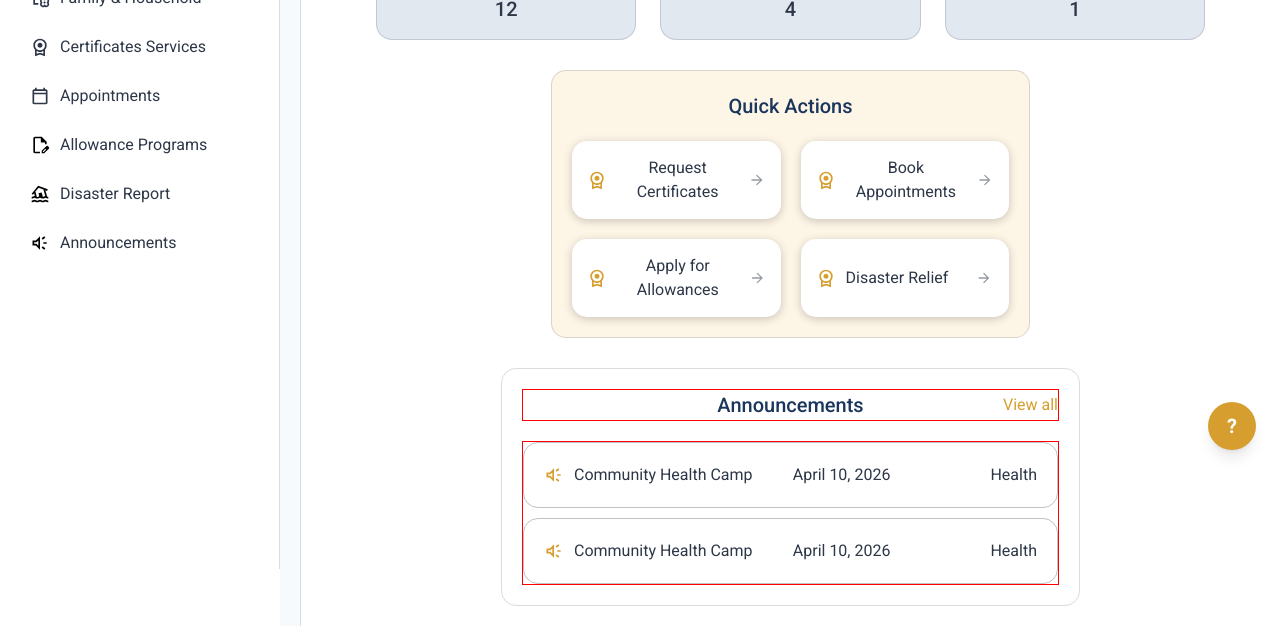
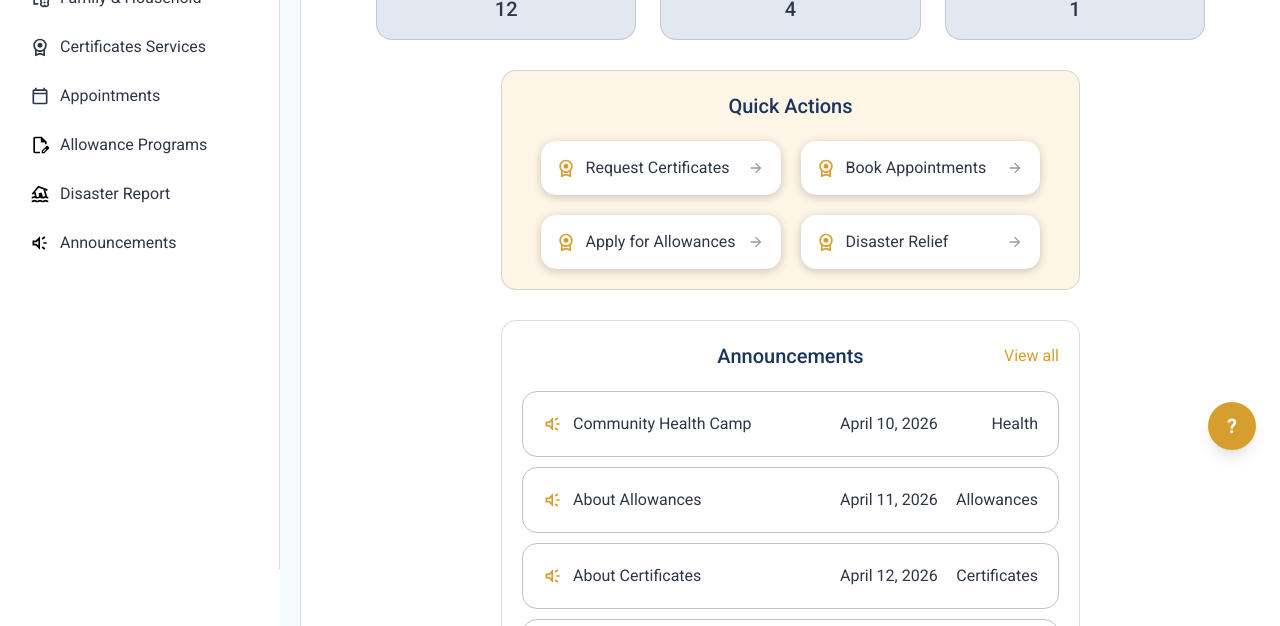
Before and after one commit to Mogith-Code/SmartGN-Digital-GN-Service-Management-System, a React (Vite) app in the folder SmartGN/: page /ResidentDashboard in a window 1280 px wide. Shown: the part 326-952 px from the top of the page. Built offline with nearby package versions, Linux system fonts and the light colour scheme; no server answers.

Commit message:
Updated Announcements.jsx

```diff
--- a/SmartGN/src/Components/ResidentDashboard/Announcements.jsx
+++ b/SmartGN/src/Components/ResidentDashboard/Announcements.jsx
@@ -2,10 +2,36 @@ import React from "react";
 import announcementIcon from "../../assets/brand_awareness_24dp_D69E2E_FILL0_wght400_GRAD0_opsz24.svg";
 
 function Announcements() {
+  const Announcements = [
+    {
+      id: 1,
+      title: "Community Health Camp",
+      date: "April 10, 2026",
+      category: "Health",
+    },
+    {
+      id: 2,
+      title: "About Allowances",
+      date: "April 11, 2026",
+      category: "Allowances",
+    },
+    {
+      id: 3,
+      title: "About Certificates",
+      date: "April 12, 2026",
+      category: "Certificates",
+    },
+    {
+      id: 4,
+      title: "About Disasters",
+      date: "April 13, 2026",
+      category: "Disasters",
+    },
+  ];
   return (
     <>
       <div className="flex flex-col w-full gap-[20px]">
-        <div className="flex w-full justify-between items-center border border-[red]">
+        <div className="flex w-full justify-between items-center">
           <div className="flex text-[white] text-[16px]">
             <span>View all</span>
           </div>
@@ -17,7 +43,8 @@ function Announcements() {
           </div>
         </div>
 
-        <div className="flex flex-col gap-[10px] w-full justify-between items-center border border-[red]">
+        <div className="flex flex-col gap-[10px] w-full justify-between items-center">
+          {Announcements.map((announcement) => (
             <div className="flex justify-between w-full border border-[#2D37484D] rounded-[15px] p-[20px]">
               <div className="flex gap-[10px] items-center">
                 <img
@@ -26,33 +53,20 @@ function Announcements() {
                   className="h-[20px]"
                 />
                 <span className="text-[#2D3748] text-[16px]">
-                Community Health Camp
+                  {announcement.title}
                 </span>
               </div>
 
-            <div className="flex gap-[100px] items-center">
-              <span className="text-[#2D3748] text-[16px]">April 10, 2026</span>
-              <span className="text-[#2D3748] text-[16px]">Health</span>
+              <div className="flex w-[40%] justify-between items-center">
+                <span className="text-[#2D3748] text-[16px]">
+                  {announcement.date}
+                </span>
+                <span className="text-[#2D3748] text-[16px]">
+                  {announcement.category}
+                </span>
               </div>
             </div>
-
-          <div className="flex justify-between w-full border border-[#2D37484D] rounded-[15px] p-[20px]">
-            <div className="flex gap-[10px] items-center">
-              <img
-                src={announcementIcon}
-                alt="announcement icon"
-                className="h-[20px]"
-              />
-              <span className="text-[#2D3748] text-[16px]">
-                Community Health Camp
-              </span>
-            </div>
-
-            <div className="flex gap-[100px] items-center">
-              <span className="text-[#2D3748] text-[16px]">April 10, 2026</span>
-              <span className="text-[#2D3748] text-[16px]">Health</span>
-            </div>
-          </div>
+          ))}
         </div>
       </div>
     </>
--- a/SmartGN/src/Components/ResidentDashboard/ResidentDashboardLayout.jsx
+++ b/SmartGN/src/Components/ResidentDashboard/ResidentDashboardLayout.jsx
@@ -230,7 +230,7 @@ function ResidentDashboardLayout() {
         />
       </div>
 
-      <div className="flex mx-[250px] justify-center border border-[#2D37482D] rounded-[15px] bg-[#FDF5E6] mt-[30px] p-[20px]">
+      <div className="flex mx-[200px] justify-center border border-[#2D37482D] rounded-[15px] bg-[#FDF5E6] mt-[30px] p-[20px]">
         <QuickActions />
       </div>
 
```
Lines whose indentation alone changed are shown as unchanged.
